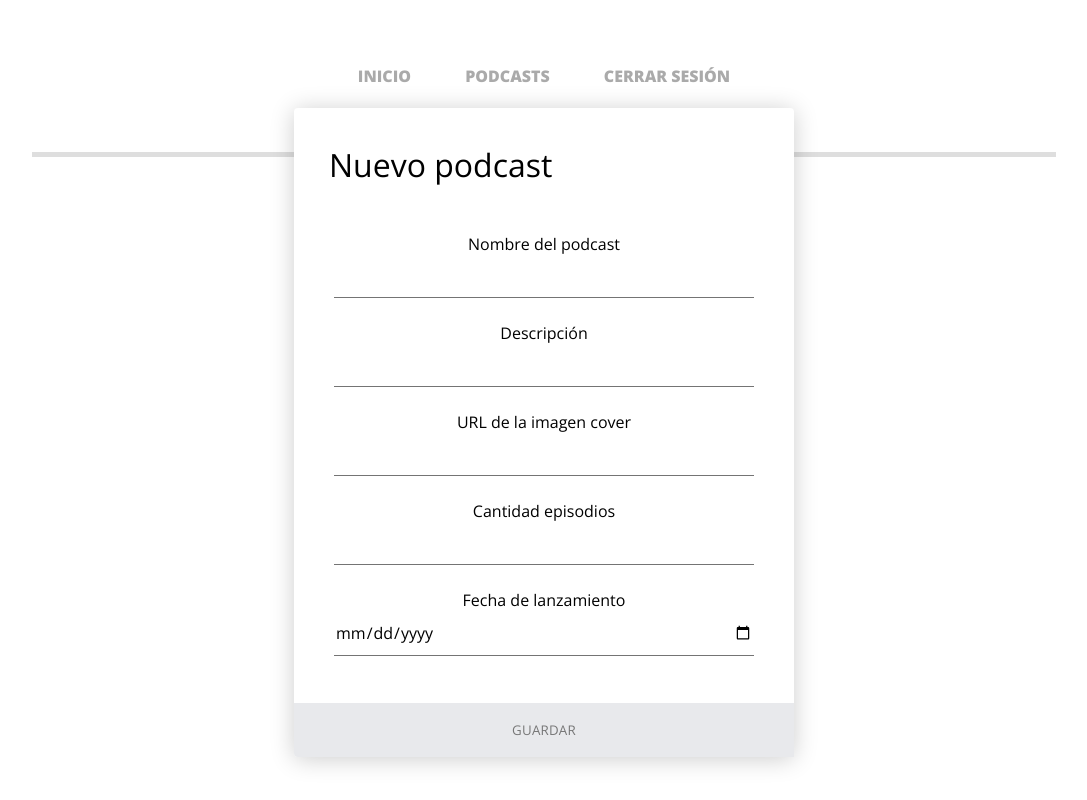
After one commit to sebasvil20/django_trabajo, a Django app: page /talksup/newPodcast in a window 1280 px wide. The commit adds this page. Shown: the whole page, without its empty margins (96-1183 px from the left). Run offline with Django 4.2, Linux system fonts and the light colour scheme; the visitor is signed in with stand-in values (Sample User, id 1).

Commit message:
Add update podcasts

```diff
--- a/talksup/talksupapp/static/talksupapp/main.css
+++ b/talksup/talksupapp/static/talksupapp/main.css
@@ -9,6 +9,15 @@
 
 .error {
   color: rgb(230, 104, 104);
+}
+
+.new-container {
+  height: 70vh;
+  display: flex;
+  align-items: center;
+  justify-content: center;
+  width: 100%;
+  margin: 0;
 }
 
 .login-super {
--- /dev/null
+++ b/talksup/talksupapp/templates/talksupapp/podcastForm.html
@@ -0,0 +1,38 @@
+{% extends 'talksupapp/base.html' %} {% block content %}{% load static %}
+<div class="new-container">
+  <div class="login-form">
+    <form action="{% url 'newPodcast' %}" type="submit" method="post">
+      {% csrf_token %}
+      <h1>Nuevo podcast</h1>
+      {% if mensaje %}
+      <h3 class="error">{{ mensaje }}</h3>
+      {% endif %}
+      <div class="content">
+        <div class="input-field">
+          <label>Nombre del podcast</label>
+          <input type="text" name="podName" required maxlength="1000" />
+        </div>
+        <div class="input-field">
+          <label>Descripción</label>
+          <input type="text" name="podDescription" required maxlength="1000" />
+        </div>
+        <div class="input-field">
+          <label>URL de la imagen cover</label>
+          <input type="text" name="podURL" required maxlength="1000" />
+        </div>
+        <div class="input-field">
+          <label>Cantidad episodios</label>
+          <input type="number" name="podEpisodes" required />
+        </div>
+        <div class="input-field">
+          <label>Fecha de lanzamiento</label>
+          <input type="date" name="podReleaseDate" required />
+        </div>
+      </div>
+      <div class="action">
+        <button type="submit">Guardar</button>
+      </div>
+    </form>
+  </div>
+</div>
+{% endblock %}
--- a/talksup/talksupapp/urls.py
+++ b/talksup/talksupapp/urls.py
@@ -9,5 +9,7 @@ urlpatterns = [
     path('login', views.login, name='login'),
     path('logout', views.logout, name='logout'),
     path('dashboard', views.dashboard, name='dashboard'),
-    path('podcasts', views.podcasts, name='podcasts')
+    path('podcasts', views.podcasts, name='podcasts'),
+    path('newPodcast', views.newPodcast, name='newPodcast'),
+    path('updatePodcast/<int:id>', views.updatePodcast, name='updatePodcast')
 ]
--- a/talksup/talksupapp/views.py
+++ b/talksup/talksupapp/views.py
@@ -34,3 +34,46 @@ def dashboard(request):
 def podcasts(request):
     allObjects = Podcast.objects.all()
     return render(request, 'talksupapp/podcasts.html', {"podcasts": allObjects})
+
+@login_required(login_url='login')
+def newPodcast(request):
+    if request.method == 'POST':
+        name = request.POST['podName']
+        description = request.POST['podDescription']
+        urlCover = request.POST['podURL']
+        epQuantity = request.POST['podEpisodes']
+        rDate = request.POST['podReleaseDate']
+        try:
+            podcast = Podcast.objects.create(
+                name= name,
+                description = description,
+                cover_pic_url = urlCover,
+                total_episodes = epQuantity,
+                release_date = rDate
+            )
+            podcast.save()
+        except:
+            return redirect('newPodcast')
+        return redirect('podcasts')
+    return render(request, 'talksupapp/podcastForm.html')
+
+
+@login_required(login_url='login')
+def updatePodcast(request, id):
+    podcast = Podcast.objects.get(id=id)
+    if request.method == 'POST':
+        name = request.POST['podName']
+        description = request.POST['podDescription']
+        urlCover = request.POST['podURL']
+        epQuantity = request.POST['podEpisodes']
+        try:
+            podcast.name = name
+            podcast.description = description
+            podcast.cover_pic_url = urlCover
+            podcast.total_episodes = epQuantity
+            podcast.release_date = podcast.release_date
+            podcast.save()
+        except:
+            return redirect('updatePodcast', id)
+        return redirect('podcasts')
+    return render(request, 'talksupapp/editForm.html', {"podcast": podcast})
```
Also changed, not shown: talksup/talksupapp/templates/talksupapp/editForm.html (added, +61 -0 lines), talksup/talksupapp/templates/talksupapp/podcasts.html (+12 -1 lines).
